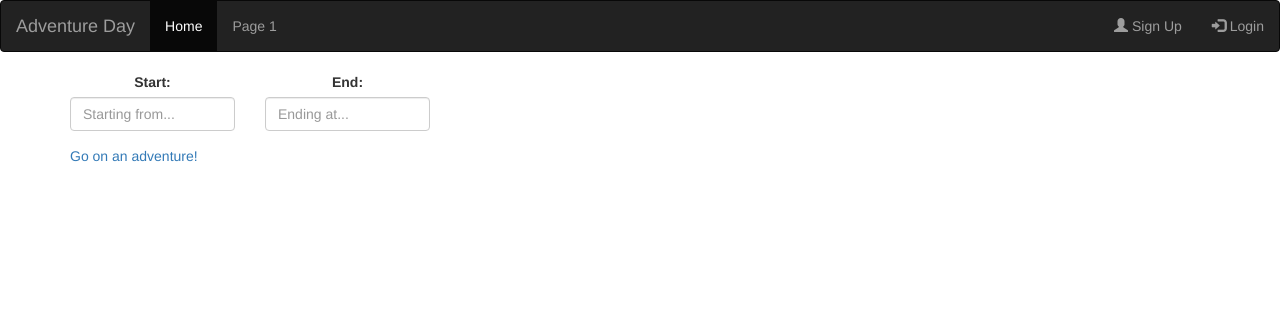
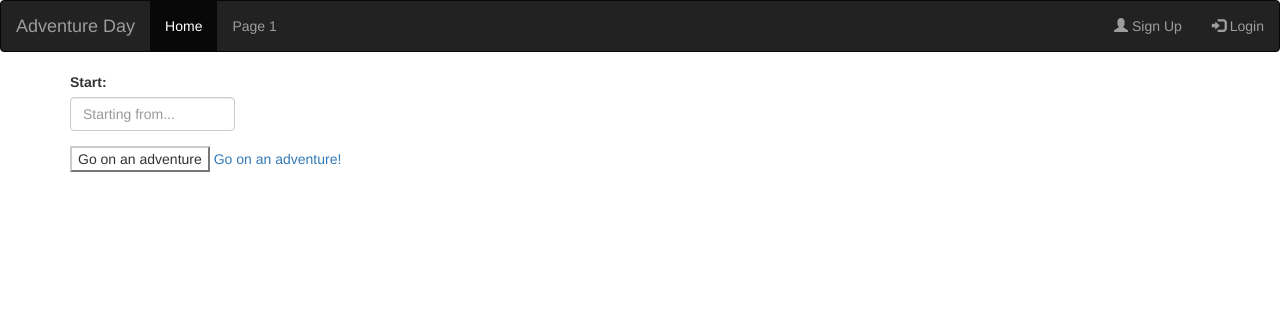
Before and after one commit to anubiskhan/adventure-day, a Django app: page / in a window 1280 px wide. Shown: the top 312 px of the page. Run offline with Django 3.2, Linux system fonts and the light colour scheme; some libraries are stand-ins or nearby versions.

Commit message:
Moves .js files from individual into app.js

```diff
--- a/client_side/templates/adventure_day/base.html
+++ b/client_side/templates/adventure_day/base.html
@@ -4,7 +4,9 @@
   <meta charset="utf-8">
   <meta name="viewport" content="width=device-width, initial-scale=1, shrink-to-fit=no">
   <link rel="stylesheet" href="https://maxcdn.bootstrapcdn.com/bootstrap/3.3.7/css/bootstrap.min.css">
-  <link rel="stylesheet" href="static/style.css" />
+  {% load static %}
+  <script src="{% static 'app.js' %}"></script>
+
   <title>Adventure Day</title>
 </head>
 
--- a/client_side/templates/adventure_day/home.html
+++ b/client_side/templates/adventure_day/home.html
@@ -1,16 +1,18 @@
 {% extends "adventure_day/base.html" %}
 {% block content %}
 <div class="container">
-  <div class="form-group row text-center">
+  <div class="form-group row">
     <div class="col-xs-2">
       <label for="start-address">Start:</label>
-      <input id="start-address" type="text" class="form-control" placeholder="Starting from...">
+      <input id="start-address-field" type="text" class="form-control" placeholder="Starting from...">
+      <!-- <button type="button" class="btn-default" id="use-cur-loc">Use my location</button> -->
     </div>
-    <div class="col-xs-2">
+    <!-- <div class="col-xs-2">
       <label for="end-address">End:</label>
       <input id="end-address" type="text" class="form-control" placeholder="Ending at...">
-    </div>
+    </div> -->
   </div>
+  <input type="button" value="Go on an adventure" onclick="createAdventure()" class="btn-default">
   <a href="https://www.google.com/maps/dir/?api=1&origin=39.8956,-104.9564&destination=39.7508,-104.9966&waypoints=periodic%20brewing|station26|fallingrock&travelmode=walking">Go on an adventure!</a>
 </div>
 {% endblock %}
--- /dev/null
+++ b/static/app.js
@@ -0,0 +1,17 @@
+function codeAddress() {
+  var address = document.getElementById('address').value;
+  geocoder.geocode({
+    'address': address
+  }, function (results, status) {
+    if (status == 'OK') {
+      return results[0].geometry.location;
+    } else {
+      alert('Geocode was not successful for the following reason: ' + status);
+    }
+  });
+}
+
+function createAdventure() {
+  var startAddress = document.getElementById('start-address-field').value;
+  location.href = "https://www.google.com/maps/dir/?api=1&origin=39.8956,-104.9564&destination=39.7508,-104.9966&waypoints=periodic%20brewing|station26|fallingrock&travelmode=walking";
+}
```
